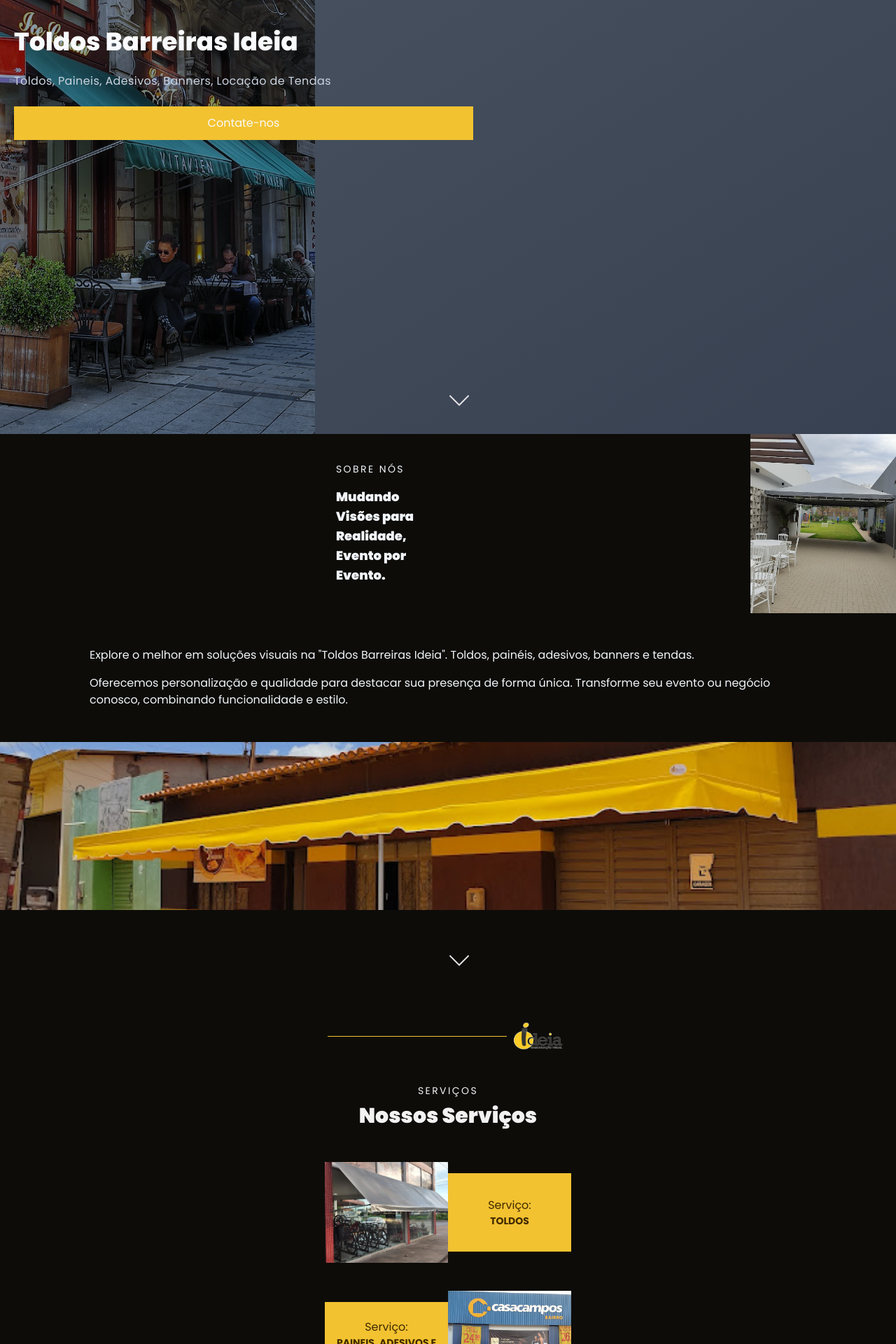
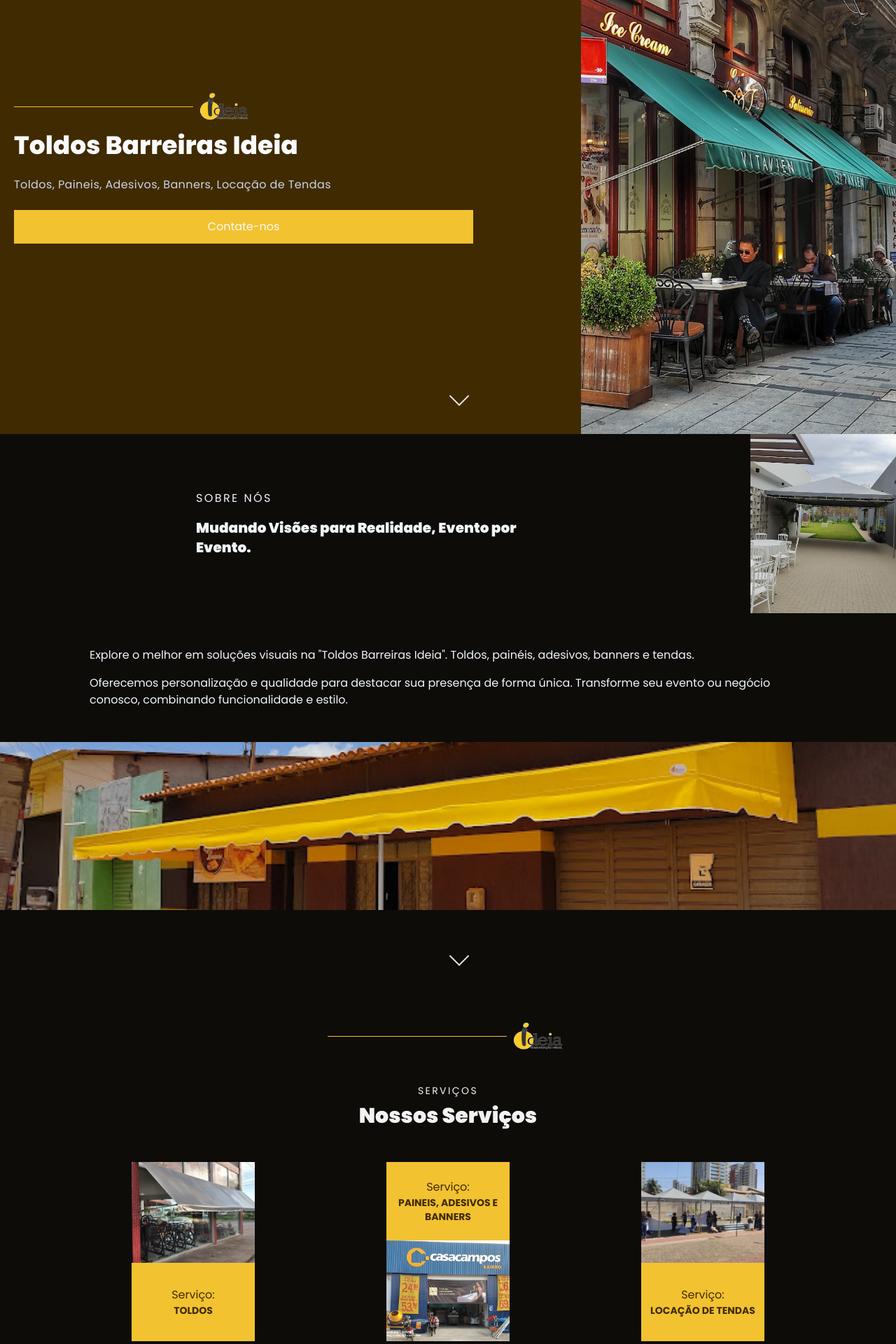
Before and after one commit to jotapeRP/toldos-barreiras, a React (Vite) app: page / in a window 1280 px wide. Shown: the part 180-2100 px from the top of the page at 70% size. Built offline with nearby package versions, Linux system fonts and the light colour scheme.

Commit message:
Finalização do designresponsivo para tela maiores

```diff
--- a/src/components/AboutUs.jsx
+++ b/src/components/AboutUs.jsx
@@ -12,11 +12,11 @@ const AboutUs = () => {
         className="flex items-center justify-between mb-12
       "
       >
-        <div className="w-28 m-auto">
-          <h2 className="text-sm tracking-[0.15rem] mb-4 uppercase">
+        <div className="w-28 md:w-2/5 m-auto">
+          <h2 className="text-sm md:text-base tracking-[0.15rem] mb-4 uppercase">
             Sobre Nós
           </h2>
-          <h1 className="text-lg font-black">
+          <h1 className="text-lg md:text-xl font-black">
             Mudando Visões para Realidade, Evento por Evento.
           </h1>
         </div>
--- a/src/components/Home.jsx
+++ b/src/components/Home.jsx
@@ -1,26 +1,31 @@
 import React from "react";
 import pexelToldo from "../assets/pexels-toldo.jpg";
 import arrowImg from "../assets/arrow-img.png";
+import toldoLogo from "../assets/toldo-logoPng.png";
 
 const Home = () => {
   return (
     <div
       id="page1"
-      className="h-screen relative bg-gradient-to-br from-gray-600 to-gray-700 "
+      className="h-screen relative bg-gradient-to-br from-gray-600 to-gray-700"
     >
       <img
         src={pexelToldo}
         alt="background"
-        className="object-cover absolute mix-blend-overlay h-full"
+        className="object-cover absolute mix-blend-overlay md:z-10 h-full md:right-0 md:mix-blend-normal"
       />
-      <div className="w-4/5 p-5 absolute top-1/4">
+      <div className="w-4/5 p-5 absolute top-1/4 md:top-0 md:h-screen md:bg-[#402a01] md:flex md:flex-col md:justify-center">
+        <div className="pt-10 hidden md:flex items-center mb-4">
+          <hr className="w-64 h-[1px] bg-[#f2c230] border-0" />
+          <img src={toldoLogo} alt="toldo logo" className="h-10 mx-2" />
+        </div>
         <h1 className="text-slate-50 text-4xl font-extrabold mb-6">
           Toldos Barreiras Ideia
         </h1>
         <p className="text-slate-300 mb-6 tracking-wide">
           Toldos, Paineis, Adesivos, Banners, Locação de Tendas
         </p>
-        <button className="text-slate-50 bg-[#F2C230] p-3 w-2/3">
+        <button className="text-slate-50 transition bg-[#F2C230] p-3 w-2/3 hover:bg-[#f2d06b] hover:text-[#0d0c09]">
           Contate-nos
         </button>
       </div>
--- a/src/components/Local.jsx
+++ b/src/components/Local.jsx
@@ -21,7 +21,7 @@ const Local = () => {
       ></iframe>
       <div className="p-7">
         <h2 className="uppercase tracking-[0.5rem] mb-4">Local</h2>
-        <h1 className="text-xl font-semibold mb-4">
+        <h1 className="text-xl font-semibold mb-4 md:mb-2">
           Endereço: R. Joaquim Antunes, 429 - Barreirinhas, Barreiras - BA,
           47811-009
         </h1>
@@ -30,15 +30,26 @@ const Local = () => {
           praticidade. Consulte-nos:
         </p>
       </div>
-      <div className="flex w-screen bg-[#f2c230] justify-between items-center p-3 text-lg font-bold absolute top-[75%]">
-        <a href="https://www.instagram.com/" target="_blank">
+      <div className="flex w-full justify-between  items-center text-lg font-bold absolute top-[76%]">
+        <a
+          href="https://www.instagram.com/"
+          target="_blank"
+          className="bg-[#f2c230] p-8 w-1/3 text-center transition hover:-translate-y-2 hover:bg-[#f2d06b]"
+        >
           Instagram
         </a>
-        <button>Contate-nos</button>
-        <a href="tel:(77)99905-1020" target="_blank">
-          9999-9999
-          <br />
-          Ligar
+        <button
+          className="bg-[#f2c230] p-8 w-1/3 text-center transition hover:-translate-y-2 hover:bg-[#f2d06b]
+        "
+        >
+          Contate-nos
+        </button>
+        <a
+          href="tel:(77)99905-1020"
+          target="_blank"
+          className="bg-[#f2c230] p-8 w-1/3 text-center transition hover:-translate-y-2 hover:bg-[#f2d06b]"
+        >
+          Ligar: 9999-9999
         </a>
       </div>
       <a href="#page1">
--- a/src/components/Servico.jsx
+++ b/src/components/Servico.jsx
@@ -21,7 +21,8 @@ const Servico = () => {
         <h2 className="text-sm tracking-[0.15rem] mb-2 uppercase">serviços</h2>
         <h1 className="text-3xl font-black">Nossos Serviços</h1>
       </div>
-      <div className="flex items-center justify-center text-[#402a01] mb-10">
+      <div className="md:flex md:w-full md:justify-evenly">
+        <div className="flex md:block items-center justify-center text-[#402a01] mb-10">
           <img
             src={toldoServico}
             alt="Serviço de toldo"
@@ -32,7 +33,7 @@ const Servico = () => {
             <h3 className="uppercase font-bold text-sm">Toldos</h3>
           </div>
         </div>
-      <div className="flex items-center justify-center text-[#402a01] mb-10">
+        <div className="flex md:block items-center justify-center text-[#402a01] mb-10">
           <div className="bg-[#f2c230] h-28 w-44 flex justify-center flex-col items-center">
             <p>Serviço:</p>
             <h3 className="uppercase font-bold text-sm">
@@ -45,7 +46,7 @@ const Servico = () => {
             className="object-cover h-36 w-44"
           />
         </div>
-      <div className="flex items-center justify-center text-[#402a01] mb-10">
+        <div className="flex md:block items-center justify-center text-[#402a01] mb-10">
           <img
             src={tendas}
             alt="Serviço de toldo"
@@ -54,6 +55,7 @@ const Servico = () => {
           <div className="bg-[#f2c230] h-28 w-44 flex justify-center flex-col items-center">
             <p>Serviço:</p>
             <h3 className="uppercase font-bold text-sm">Locação de Tendas</h3>
+          </div>
         </div>
       </div>
       <a href="#page4">
--- a/src/index.css
+++ b/src/index.css
@@ -3,6 +3,27 @@
 @tailwind base;
 @tailwind components;
 @tailwind utilities;
+
+::-webkit-scrollbar {
+  /* Customize the scrollbar width */
+  width: 10px;
+}
+
+::-webkit-scrollbar-track {
+  /* Customize the scrollbar track */
+  background-color: #0d0c09;
+}
+
+::-webkit-scrollbar-thumb {
+  /* Customize the scrollbar thumb */
+  background-color: #402a01;
+  border-radius: 10px;
+}
+
+::-webkit-scrollbar-thumb:hover {
+  /* Customize the scrollbar thumb */
+  background-color: #f2c230;
+}
 
 html {
   font-family: "Poppins", sans-serif;
```
Lines whose indentation alone changed are shown as unchanged.
